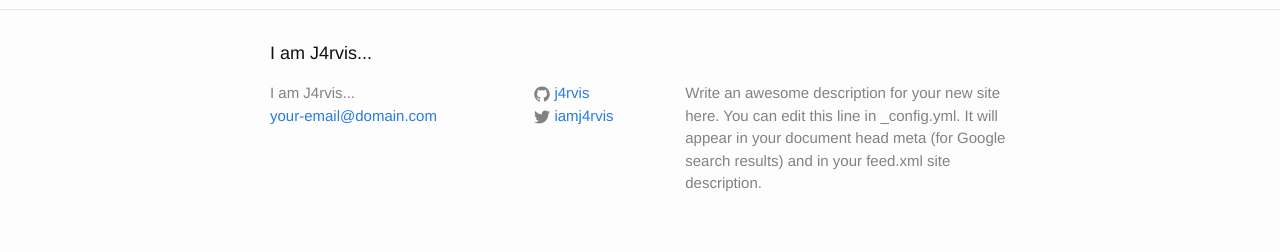
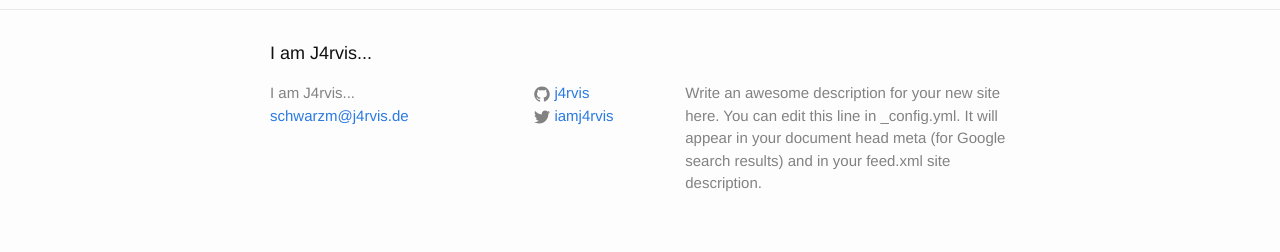
Before and after one commit to j4rvis/j4rvis.github.io, a Jekyll site: the page built from _posts/2014-11-24-welcome-to-jekyll.markdown, in a window 1280 px wide. Shown: the part 689-941 px from the top of the page. Built offline with Jekyll 4.4.1, drawn with Linux system fonts in a browser that asks for light colours.

Commit message:
added email

```diff
--- a/_config.yml
+++ b/_config.yml
@@ -1,6 +1,6 @@
 # Site settings
 title: I am J4rvis...
-email: your-email@domain.com
+email: schwarzm@j4rvis.de
 description: > # this means to ignore newlines until "baseurl:"
   Write an awesome description for your new site here. You can edit this
   line in _config.yml. It will appear in your document head meta (for
```
